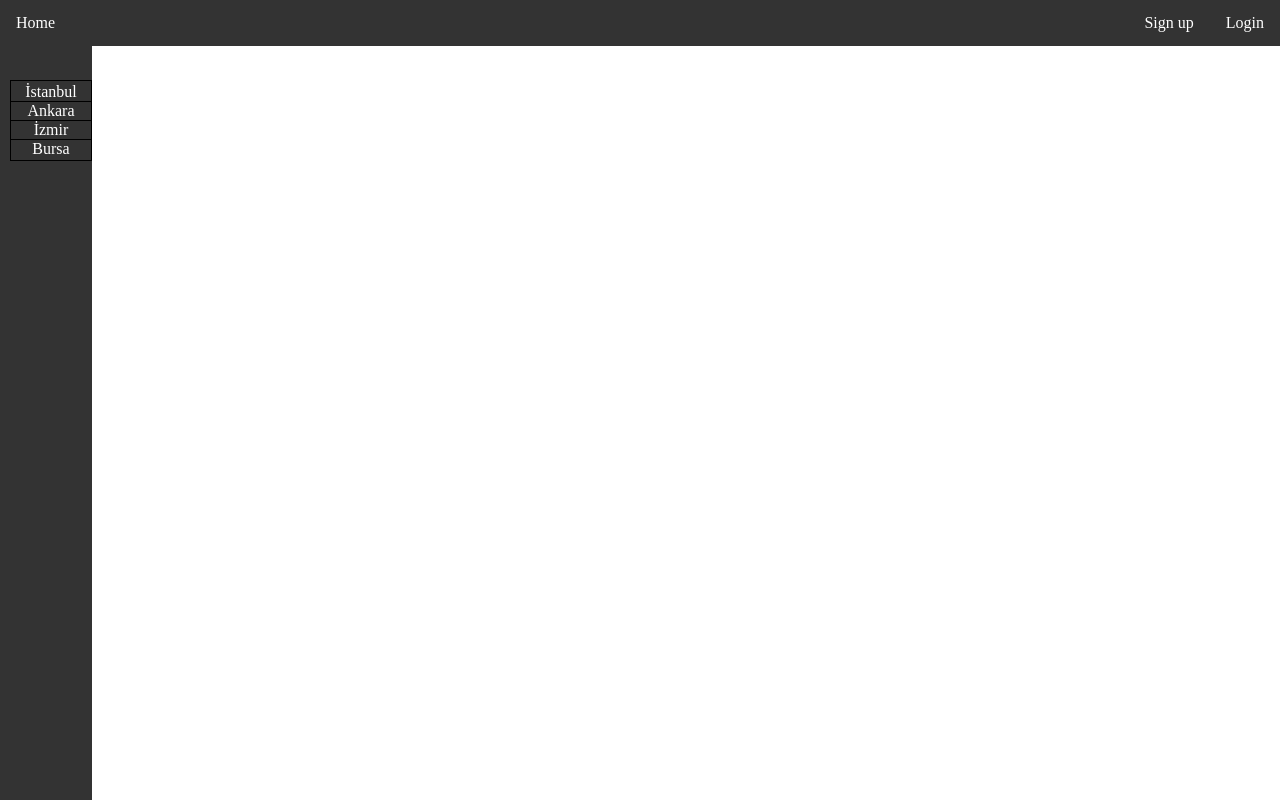
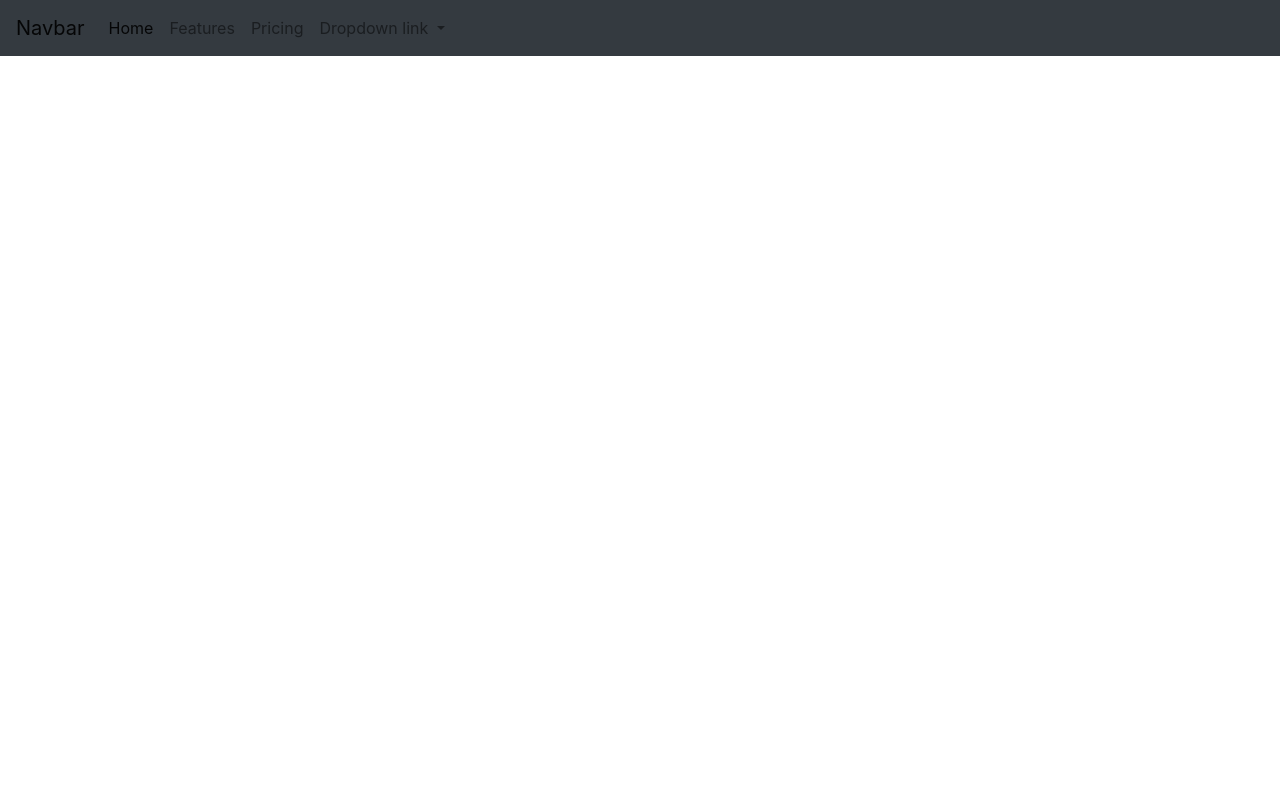
Before and after one commit to Hazar-Ozbayhan/Web, a Django app: template templates/Pages/main.html in a window 1280 px wide. Run offline with Django 3.2, Linux system fonts and the light colour scheme; the template is opened without the code that fills it, so the values that code supplies are empty; some libraries are stand-ins or nearby versions.

Commit message:
Update main.html

```diff
--- a/templates/Pages/main.html
+++ b/templates/Pages/main.html
@@ -4,35 +4,51 @@
   <head>
     <meta charset="utf-8">
     <title></title>
+  <link rel="stylesheet" href="https://stackpath.bootstrapcdn.com/bootstrap/4.4.1/css/bootstrap.min.css" integrity="sha384-Vkoo8x4CGsO3+Hhxv8T/Q5PaXtkKtu6ug5TOeNV6gBiFeWPGFN9MuhOf23Q9Ifjh" crossorigin="anonymous">
   <link rel="stylesheet" href="{% static '/css/main.css' %}">
       {% block css %}
       {% endblock %}
   </head>
   <body>
-<!-- sidenav -->
-<ul class="sideu">
-    <div class="sidenav">
-      <li class="si"><a href="{% url 'city' %}">İstanbul</a></li>
-      <li class="si"><a href="#">Ankara</a></li>
-      <li class="si"><a href="#">İzmir</a></li>
-      <li class="si"><a href="#">Bursa</a></li>
-    </div>
-  </ul>
-<!-- horizantal -->
-    <div class="horizantal">
-      <ul class="horu">
-        <li class="hor" style="float:left"><a class="active" href="{% url 'home' %}">Home</a></li>
-        <li class="hor" style="float:right"><a href="{% url 'si' %}">Login</a></li>
-        <li class="hor" style="float:right"><a href="{% url 'su' %}">Sign up</a></li>
 
-</ul>
-</div>
+<nav class="navbar navbar-expand-lg navbar-light bg-dark">
+  <a class="navbar-brand" href="#">Navbar</a>
+  <button class="navbar-toggler" type="button" data-toggle="collapse" data-target="#navbarNavDropdown" aria-controls="navbarNavDropdown" aria-expanded="false" aria-label="Toggle navigation">
+    <span class="navbar-toggler-icon"></span>
+  </button>
+  <div class="collapse navbar-collapse" id="navbarNavDropdown">
+    <ul class="navbar-nav">
+      <li class="nav-item active">
+        <a class="nav-link" href="#">Home <span class="sr-only">(current)</span></a>
+      </li>
+      <li class="nav-item">
+        <a class="nav-link" href="#">Features</a>
+      </li>
+      <li class="nav-item">
+        <a class="nav-link" href="#">Pricing</a>
+      </li>
+      <li class="nav-item dropdown">
+        <a class="nav-link dropdown-toggle" href="#" id="navbarDropdownMenuLink" data-toggle="dropdown" aria-haspopup="true" aria-expanded="false">
+          Dropdown link
+        </a>
+        <div class="dropdown-menu" aria-labelledby="navbarDropdownMenuLink">
+          <a class="dropdown-item" href="#">Action</a>
+          <a class="dropdown-item" href="#">Another action</a>
+          <a class="dropdown-item" href="#">Something else here</a>
+        </div>
+      </li>
+    </ul>
+  </div>
+</nav>
+
     <div class="main">
         {% block content %}
 
         {% endblock %}
 
-
+<script src="https://code.jquery.com/jquery-3.4.1.slim.min.js" integrity="sha384-J6qa4849blE2+poT4WnyKhv5vZF5SrPo0iEjwBvKU7imGFAV0wwj1yYfoRSJoZ+n" crossorigin="anonymous"></script>
+<script src="https://cdn.jsdelivr.net/npm/popper.js@1.16.0/dist/umd/popper.min.js" integrity="sha384-Q6E9RHvbIyZFJoft+2mJbHaEWldlvI9IOYy5n3zV9zzTtmI3UksdQRVvoxMfooAo" crossorigin="anonymous"></script>
+<script src="https://stackpath.bootstrapcdn.com/bootstrap/4.4.1/js/bootstrap.min.js" integrity="sha384-wfSDF2E50Y2D1uUdj0O3uMBJnjuUD4Ih7YwaYd1iqfktj0Uod8GCExl3Og8ifwB6" crossorigin="anonymous"></script>
 
     </div>
   </body>
```
